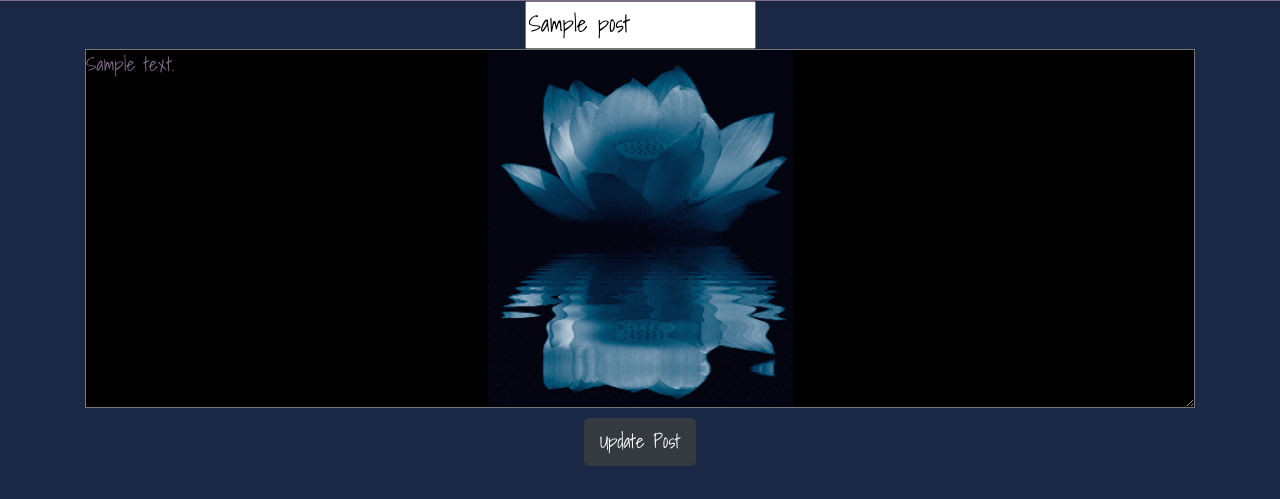
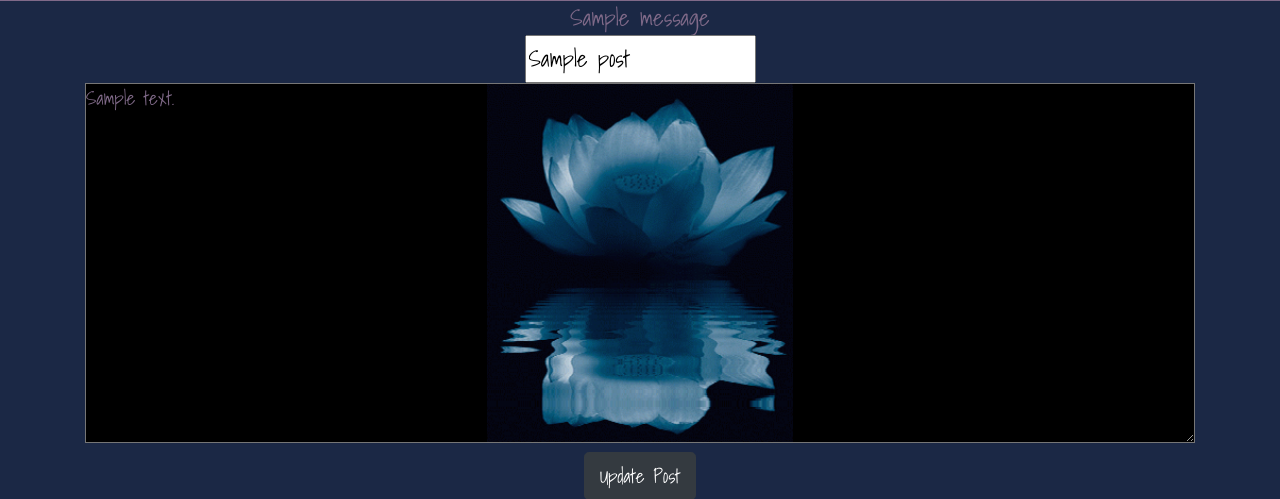
Before and after one commit to heggy231/wdi-capstone-project-4-zom, a Python web app: template templates/post.html in a window 1280 px wide. Shown: the part 79-578 px from the top of the page. Run offline with Jinja, Linux system fonts and the light colour scheme; the template is opened without the code that fills it: most values are stand-ins (such as "Sample title", 1, 10 or a date in 2020); one stand-in notice (Sample message) is shown; some libraries are stand-ins or nearby versions.

Commit message:
prepared for heroku

```diff
--- a/templates/layout.html
+++ b/templates/layout.html
@@ -43,7 +43,15 @@
       {%endif%}
     </span>
   </nav>
-
+  <div id="error_message">
+    {% with messages = get_flashed_messages(with_categories=True) %}
+        {% if messages %}
+            {% for category, message in messages %}
+                <div class={{category}}>{{ message }}</div>
+            {% endfor %}
+        {% endif %}
+    {% endwith %}
+  </div>
   <div class="container"> <!-- start of parent container-->
       <div class="row">
         <div class="col">
```
